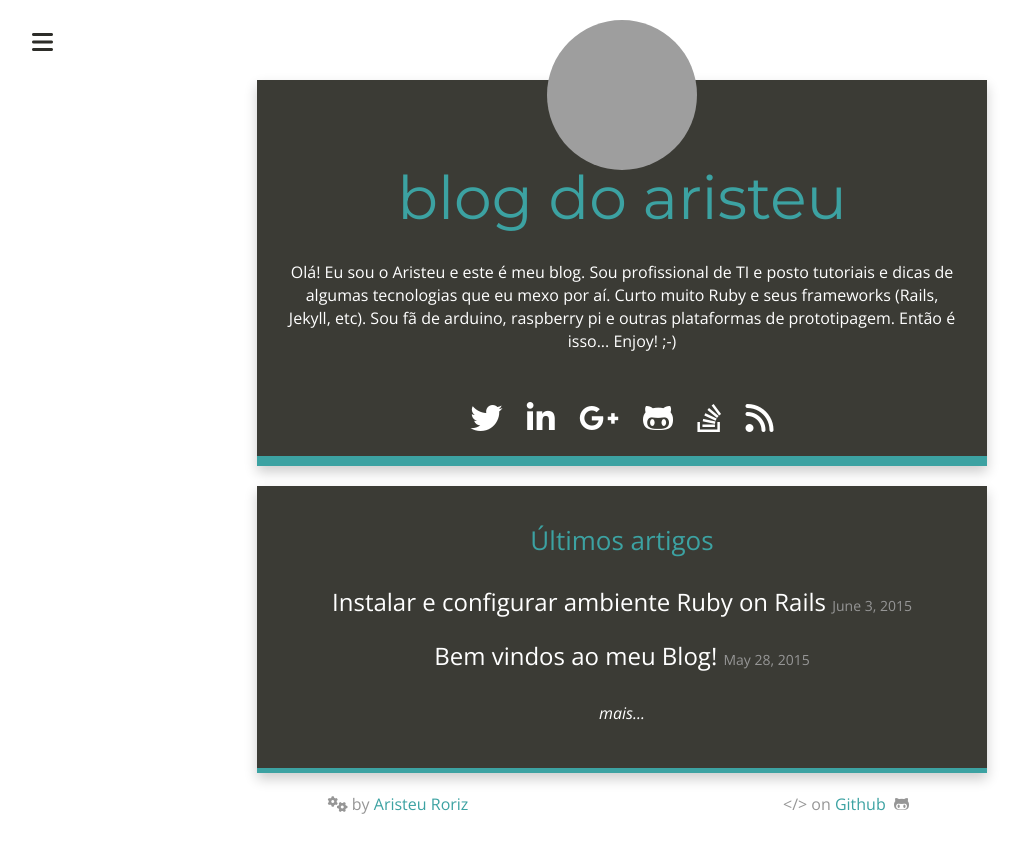
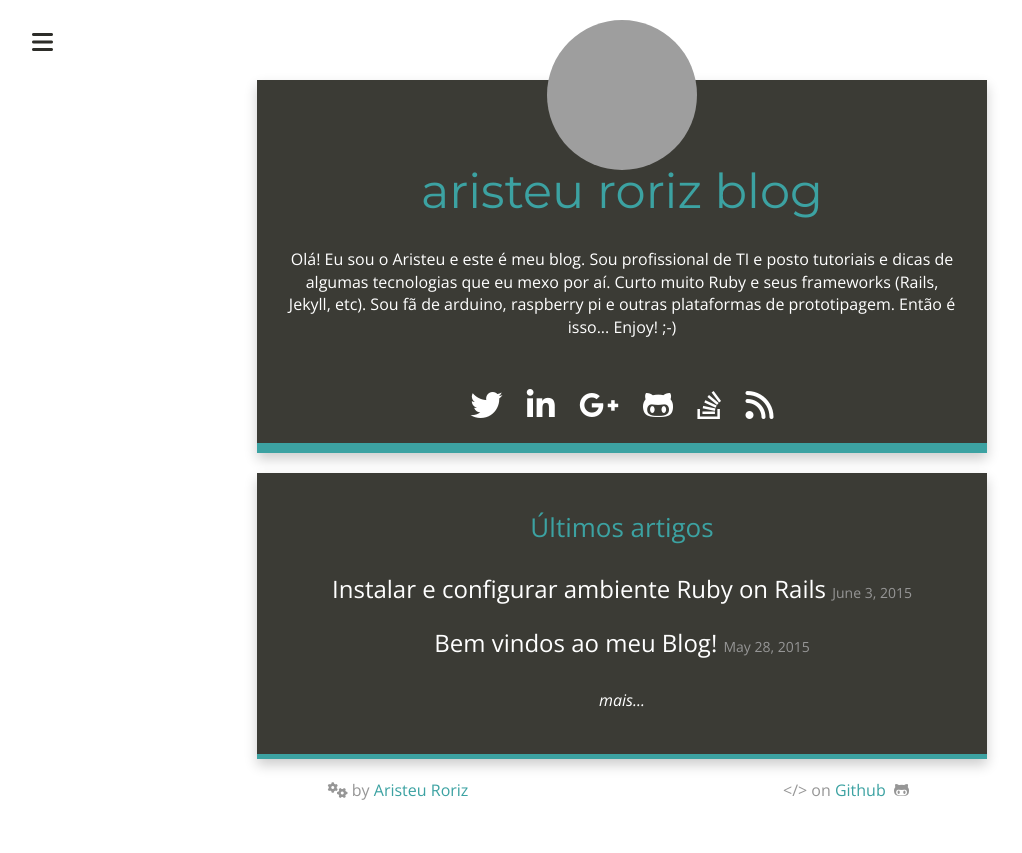
Before and after one commit to aristeuroriz/blog, a Jekyll site: the page built from index.html, in a window 1280 px wide. Shown: the top 853 px of the page, without its empty margins (18-1040 px from the left). Built offline with Jekyll 4.4.1, drawn with Linux system fonts in a browser that asks for light colours; nearby versions of some CDN libraries; library files that are not in the unit come from our copies; Markdown is read by kramdown in place of the engine named in the settings; grey boxes are pictures that could not be loaded.

Commit message:
Alteração título (2)

```diff
--- a/_config.yml
+++ b/_config.yml
@@ -1,5 +1,5 @@
 # Site settings
-title: "blog do aristeu"
+title: "aristeu roriz blog"
 email: aristeuroriz@gmail.com
 description: "Desenvolvimento Web & IoT - Internet of Things"
 baseurl: ""
--- a/index.html
+++ b/index.html
@@ -11,7 +11,7 @@ layout: default
                 <img src="{{ site.title_image }}" class="img-circle about-image" height="150" width="150" alt="{{ site.title }}" />
             </div>
 
-            <h1 class="header author-header" itemprop="headline">{{ site.title }}</h1>
+            <h1 class="header author-header" style="font-size: 300%;" itemprop="headline">{{ site.title }}</h1>
 
             <div class="author-text">
                 {{ site.title_description }}
```
Also changed, not shown: 4 other files.
